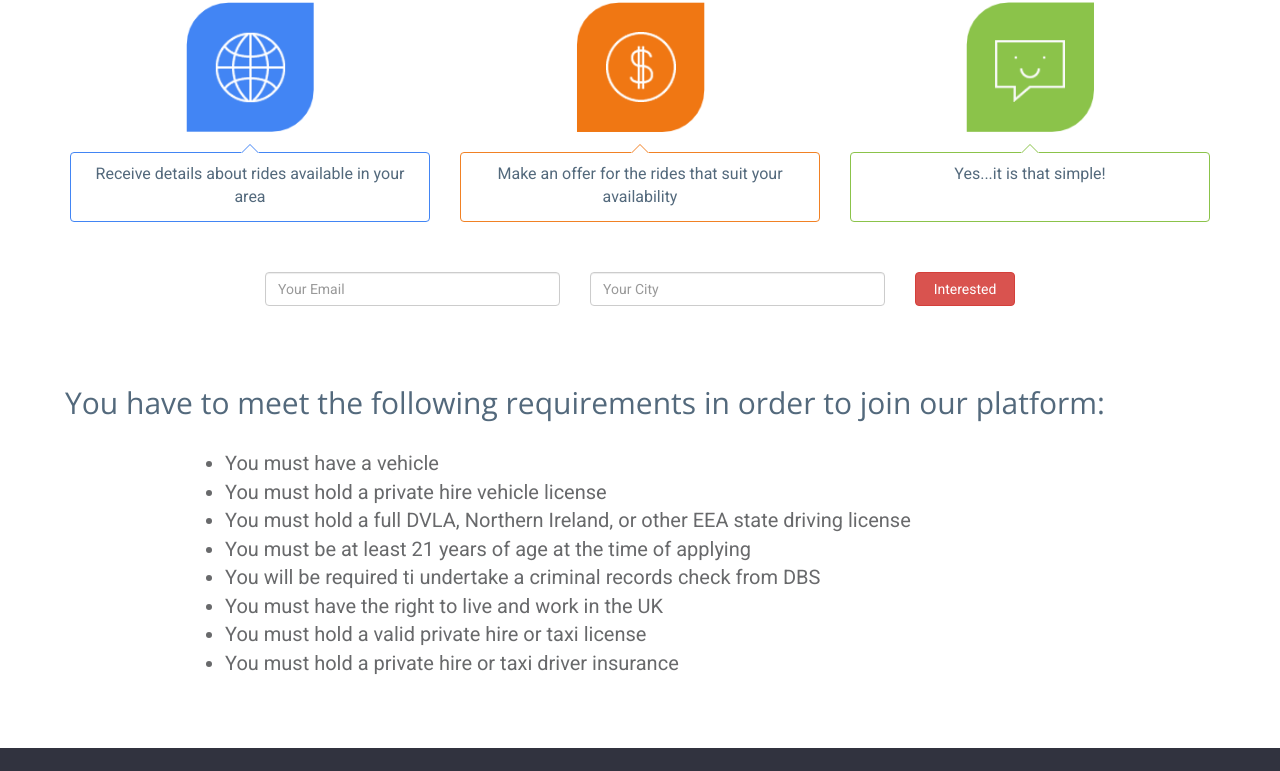
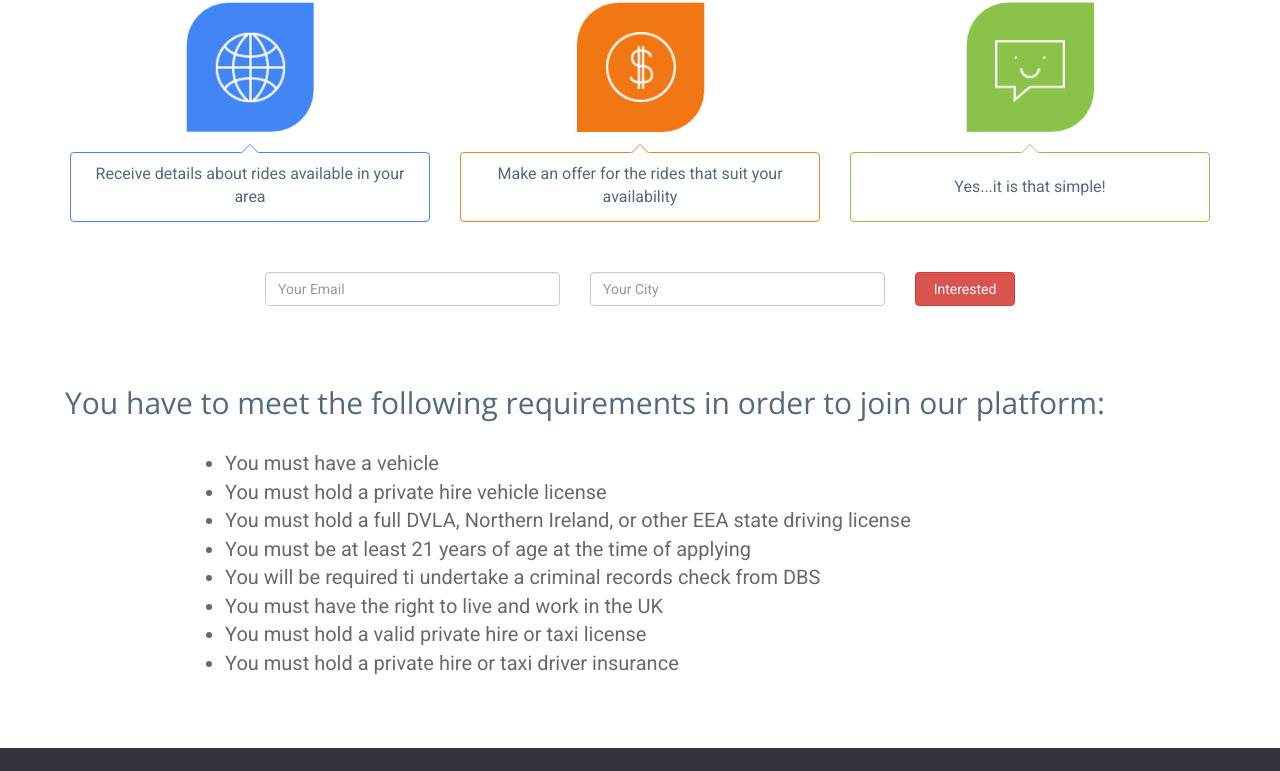
Before and after one commit to andrewgaryga/bondride-temp, a plain HTML site: page index.html in a window 1280 px wide. Shown: the part 1033-1804 px from the top of the page. Drawn offline with nearby package versions, Linux system fonts and the light colour scheme.

Commit message:
pos absolute

```diff
--- a/index.html
+++ b/index.html
@@ -149,7 +149,7 @@
 			        <div class="text-center hidden hidden-sm hidden-md hidden-lg">
 			            <div class="arrow_box money-color">
 
-			                <p class="box-text">
+			                <p class="box-text arrow-absolute">
 			                    Yes...it is that simple!
 			                </p>
 			            </div>
@@ -191,7 +191,7 @@
 			    <div class="col-xs-4 text-center">
 			        <div class="arrow_box money-color">
 
-			            <p class="box-text">
+			            <p class="box-text arrow-absolute">
 			                Yes...it is that simple!
 			            </p>
 			        </div>
--- a/style/main.css
+++ b/style/main.css
@@ -394,6 +394,17 @@ footer li a, a:hover{
   border-width: 9px;
   margin-left: -9px; }
 
+.arrow-absolute {
+      vertical-align: middle;
+      position: absolute;
+      -webkit-transform: translate(-50%, -50%);
+      -ms-transform: translate(-50%, -50%);
+      transform: translate(-50%, -50%);
+      top: 50%;
+      left: 50%;
+      min-width: 152px;
+}
+
 .box-title {
   font-size: 18px;
   color: #53697C;
```
